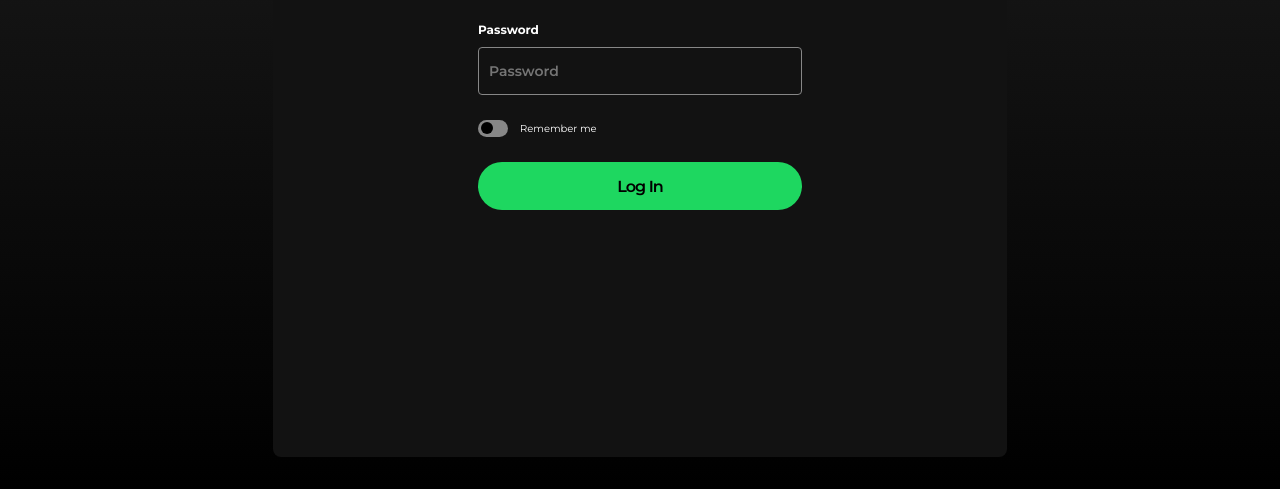
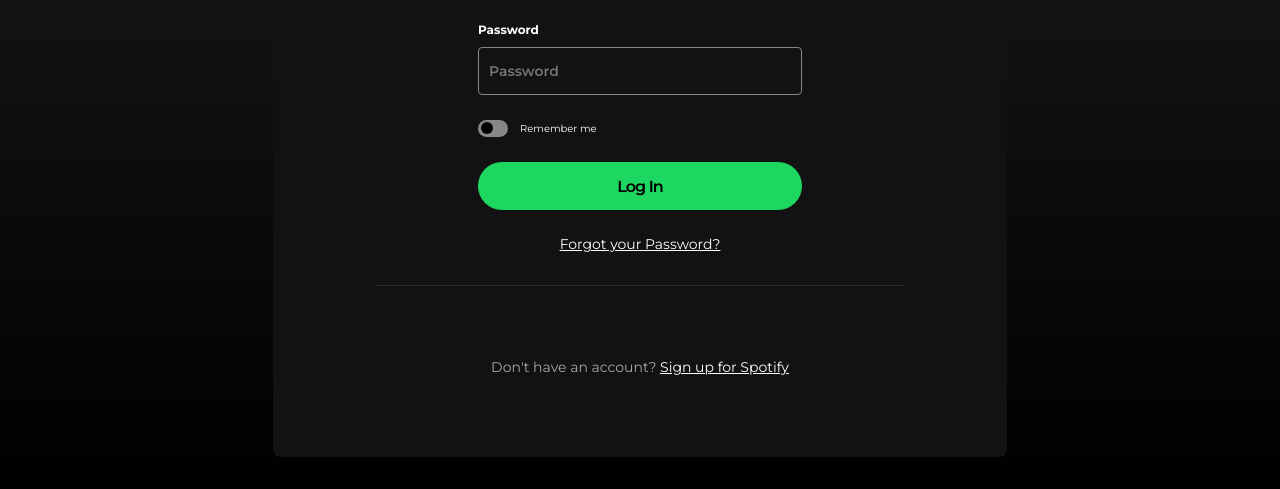
Before and after one commit to victor-alvescv/spotify-login-static-page, a plain HTML site: page index.html in a window 1280 px wide. Shown: the part 575-1064 px from the top of the page. Drawn offline with Linux system fonts and the light colour scheme.

Commit message:
more texts

```diff
--- a/index.html
+++ b/index.html
@@ -57,8 +57,11 @@
                 <p>Remember me</p>
               </div>
               <div class="login--btn">Log In</div>
+              <p class="password--forgot-text">Forgot your Password?</p>
             </div>
           </div>
+          <div class="division__line"></div>
+          <p class="bottom-text">Don't have an account? <span style="color: white; text-decoration: underline;">Sign up for Spotify</span></p>
         </div>
       </div>
     </div>
--- a/style.css
+++ b/style.css
@@ -1,11 +1,11 @@
-@import url('https://fonts.googleapis.com/css2?family=Montserrat:wght@100..900&display=swap');
+@import url("https://fonts.googleapis.com/css2?family=Montserrat:wght@100..900&display=swap");
 
 * {
   padding: 0;
   font-family: "Montserrat";
   margin: 0;
   box-sizing: border-box;
-    color: white
+  color: white;
 }
 
 body {
@@ -101,7 +101,7 @@ body {
   display: flex;
   justify-content: center;
   flex-direction: column;
-    gap: 25px
+  gap: 25px;
 }
 
 .input--content {
@@ -153,8 +153,8 @@ body {
   right: 0;
   bottom: 0;
   background-color: #878787;
-    -webkit-transition: .2s;
-    transition: .2s;
+  -webkit-transition: 0.2s;
+  transition: 0.2s;
 }
 
 .slider:before {
@@ -165,8 +165,8 @@ body {
   left: 3px;
   bottom: 3px;
   background-color: black;
-    -webkit-transition: .2s;
-    transition: .2s;
+  -webkit-transition: 0.2s;
+  transition: 0.2s;
 }
 
 input:checked + .slider {
@@ -214,9 +214,27 @@ body {
 .login--btn:active {
   border-spacing: 10px;
   background-color: #1aa049;
-
 }
 
 .login--btn:hover {
   transform: scale(1.02);
 }
+
+.password--forgot-text {
+  text-decoration: underline;
+  display: flex;
+  align-items: center;
+  justify-content: center;
+  font-size: 14px;
+  cursor: pointer;
+}
+
+.password--forgot-text:hover {
+  color: #1ed760;
+}
+
+.bottom-text {
+    color:#a7a7a7;
+    font-size: 14px;
+    margin-top: 40px;
+}
```
Lines whose indentation alone changed are shown as unchanged.
